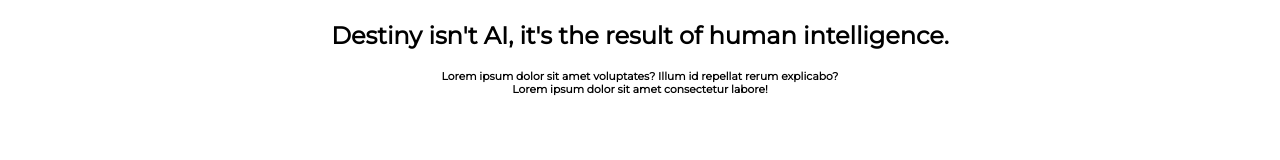
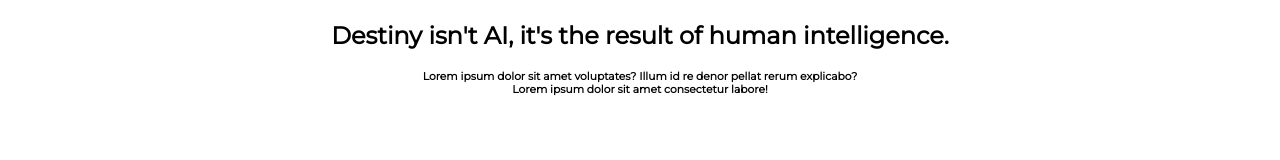
Before and after one commit to LavizaFalakNaz/Visionary, a plain HTML site: page index.html in a window 1280 px wide. Shown: the part 452-612 px from the top of the page. Drawn offline with Linux system fonts and the light colour scheme; files whose address does not match are found by name.

Commit message:
Update index.html

```diff
--- a/index.html
+++ b/index.html
@@ -25,7 +25,7 @@
         <div class="top-div-1" id="service">
             <div class="main-div-1">
                 <h2>Destiny isn't AI, it's the result of human intelligence.</h2>
-                <h6>Lorem ipsum dolor sit amet voluptates? Illum id repellat rerum explicabo?<br>Lorem ipsum dolor sit amet consectetur labore!</h5>
+                <h6>Lorem ipsum dolor sit amet voluptates? Illum id re denor pellat rerum explicabo?<br>Lorem ipsum dolor sit amet consectetur labore!</h5>
             </div>
             <div class="main-div-2">
                 <div>
```
